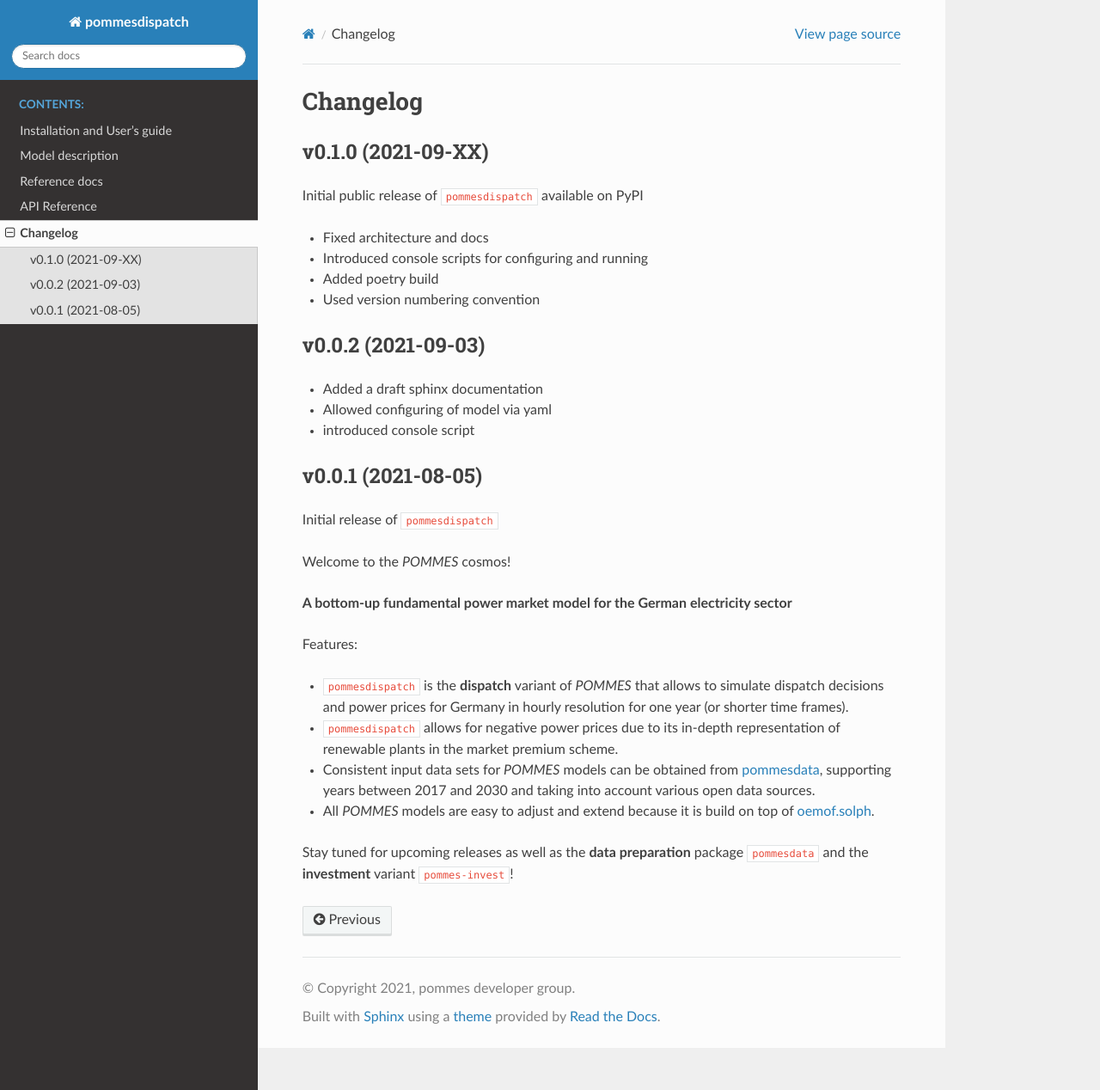
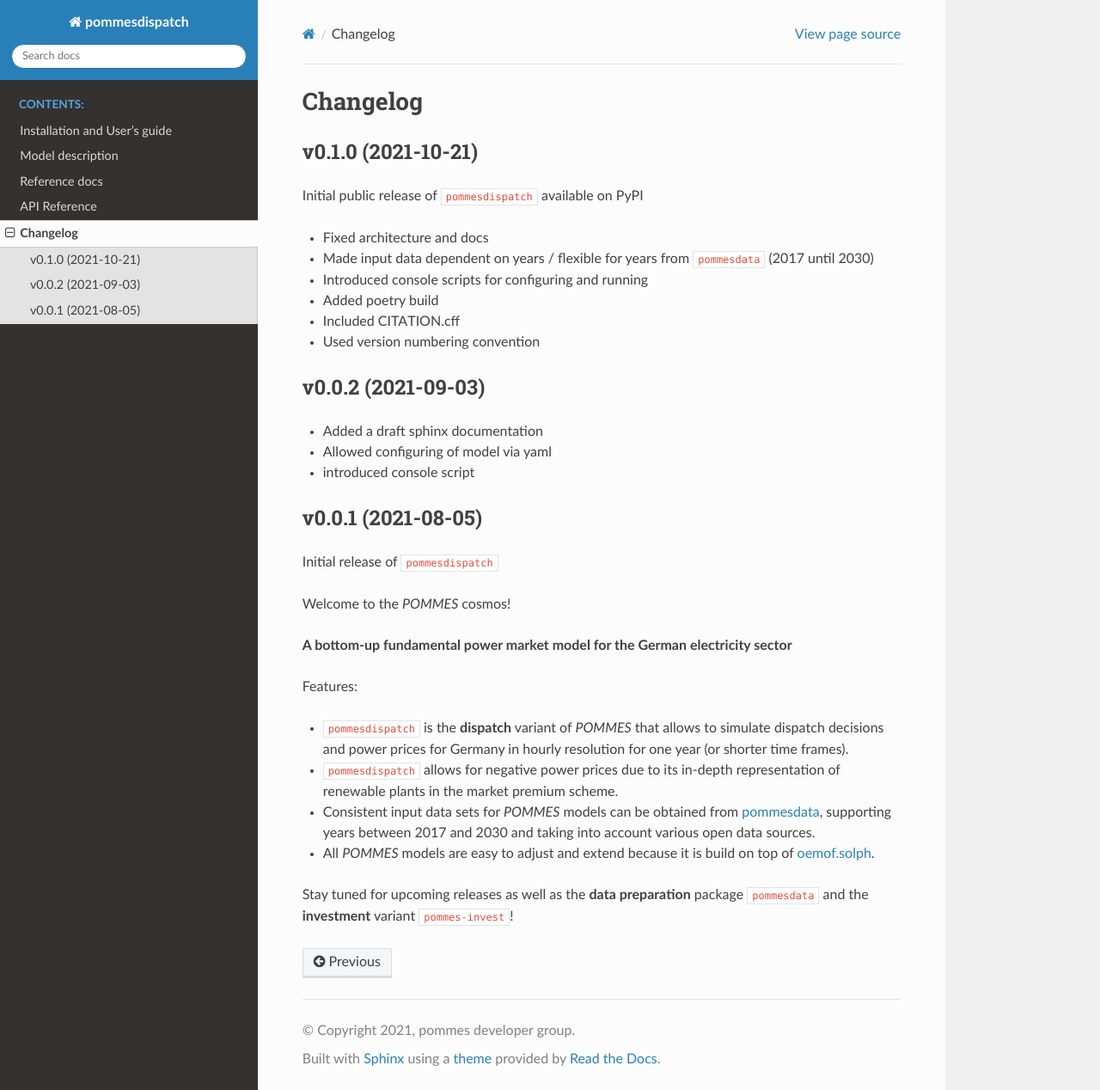
Before and after one commit to pommes-public/pommesdispatch, a Sphinx documentation site: the page built from docs/changelog.rst, in a window 1280 px wide and 1268 px high. Shown: the whole window at 86% size. Built offline with Sphinx 7.4.7 and the Read the Docs theme 2.0.0, drawn with Linux system fonts in a browser that asks for light colours.

Commit message:
Update changelog.rst

```diff
--- a/docs/changelog.rst
+++ b/docs/changelog.rst
@@ -1,14 +1,16 @@
 Changelog
 =========
 
-v0.1.0 (2021-09-XX)
+v0.1.0 (2021-10-21)
 -------------------
 
 Initial public release of ``pommesdispatch`` available on PyPI
 
 * Fixed architecture and docs
+* Made input data dependent on years / flexible for years from ``pommesdata`` (2017 until 2030)
 * Introduced console scripts for configuring and running
 * Added poetry build
+* Included CITATION.cff
 * Used version numbering convention
 
 v0.0.2 (2021-09-03)
```
Also changed, not shown: README.md (+1 -1 lines).
